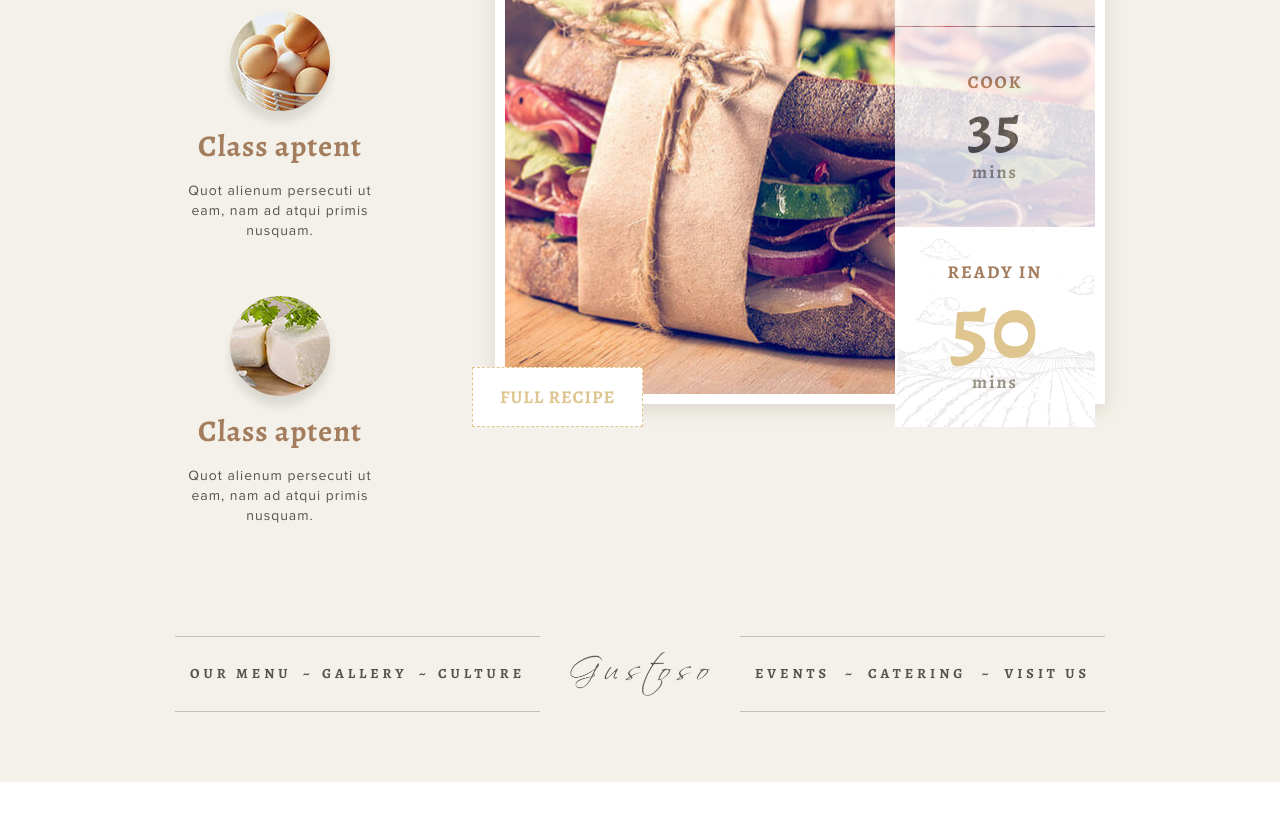
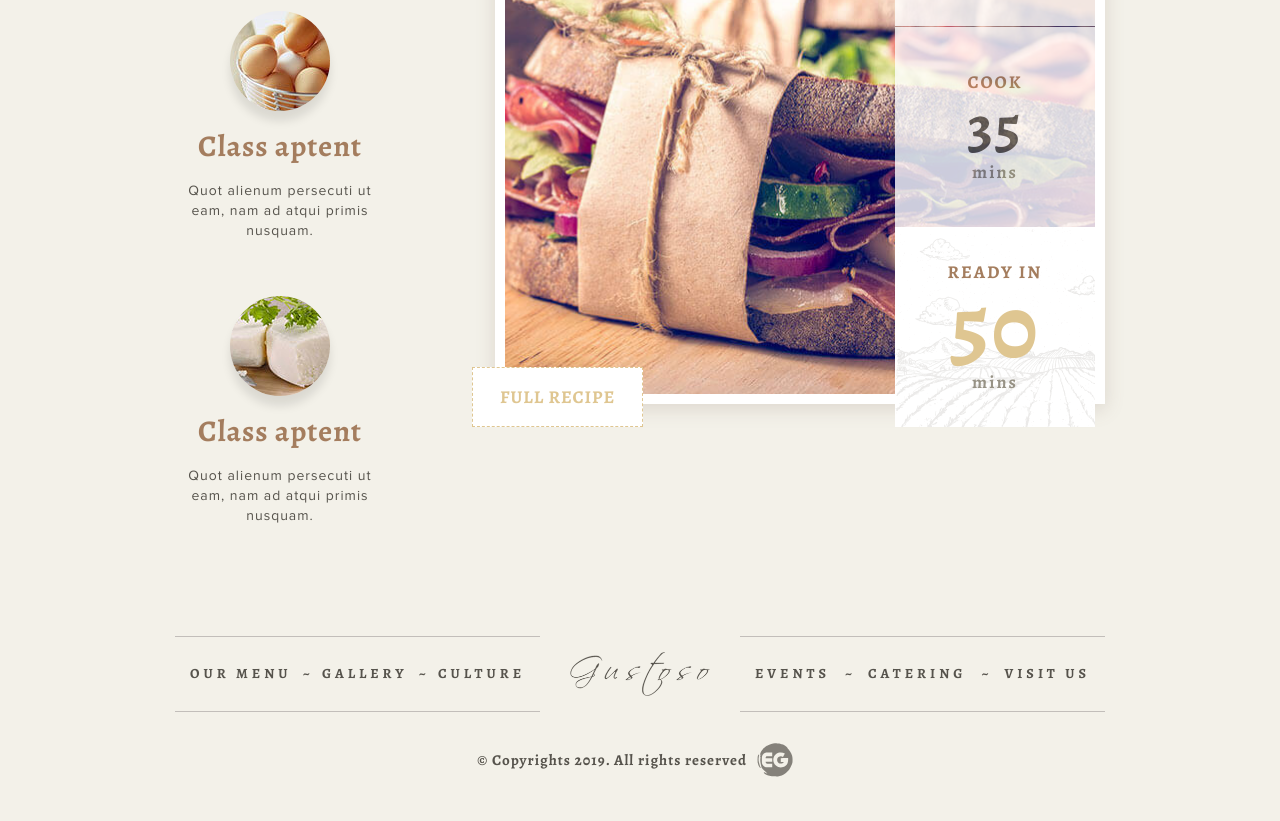
Before and after one commit to egrechnev/gustoso, a website: page app/index.html in a window 1280 px wide. Shown: the part 3566-4387 px from the top of the page. Before the commit the page ends 4348 px from the top, so only its background shows below. Drawn offline with Linux system fonts and the light colour scheme.

Commit message:
add copyrights

```diff
--- a/app/index.html
+++ b/app/index.html
@@ -389,6 +389,16 @@
 					</ul>
 				</div>
 			</div>
+			<div class="row d-flex justify-content-center align-items-center">
+				<div class="col copy">
+					<div class="copy__text">
+						© Copyrights 2019. <span class="copy__nowrap">All rights reserved</span>
+					</div>
+					<a class="copy__gre" target="_blank" href="http://egrechnev.ru">
+				    	<img class="img-responsive img-width" src="img/eg.svg" alt="EG">
+					</a>
+				</div>
+			</div>
 		</div>
 	</footer>
 
--- a/app/scss/main.scss
+++ b/app/scss/main.scss
@@ -786,7 +786,7 @@ b, strong {
 
 .footer{
 	background: $footer-bg;
-	padding: 10px 0 70px 0;
+	padding: 10px 0 55px 0;
 	&__logo{
 		width: 140px;
     	display: inline-block;
@@ -807,6 +807,29 @@ b, strong {
 			text-decoration: none;
 		}
 	}
+	.copy{
+		padding: 30px 0 0 0;
+		display: flex;
+		justify-content: center;
+		align-items: center;
+		&__text{
+			font-size: 15px;
+		}
+		&__nowrap{
+			white-space: nowrap;
+		}
+		&__gre {
+			width: 36px;
+			margin: 0 10px;
+			display: inline-block;
+			opacity: .7;
+			transition: opacity .3s;
+			&:hover{
+				opacity: .9;
+			}
+		}
+
+	}
 }
 
 // background-color: #c2beba;
```
Also changed, not shown: app/css/main.min.css, app/img/eg.svg (added), dist/css/main.min.css, dist/img/eg.svg (added), dist/index.html.
